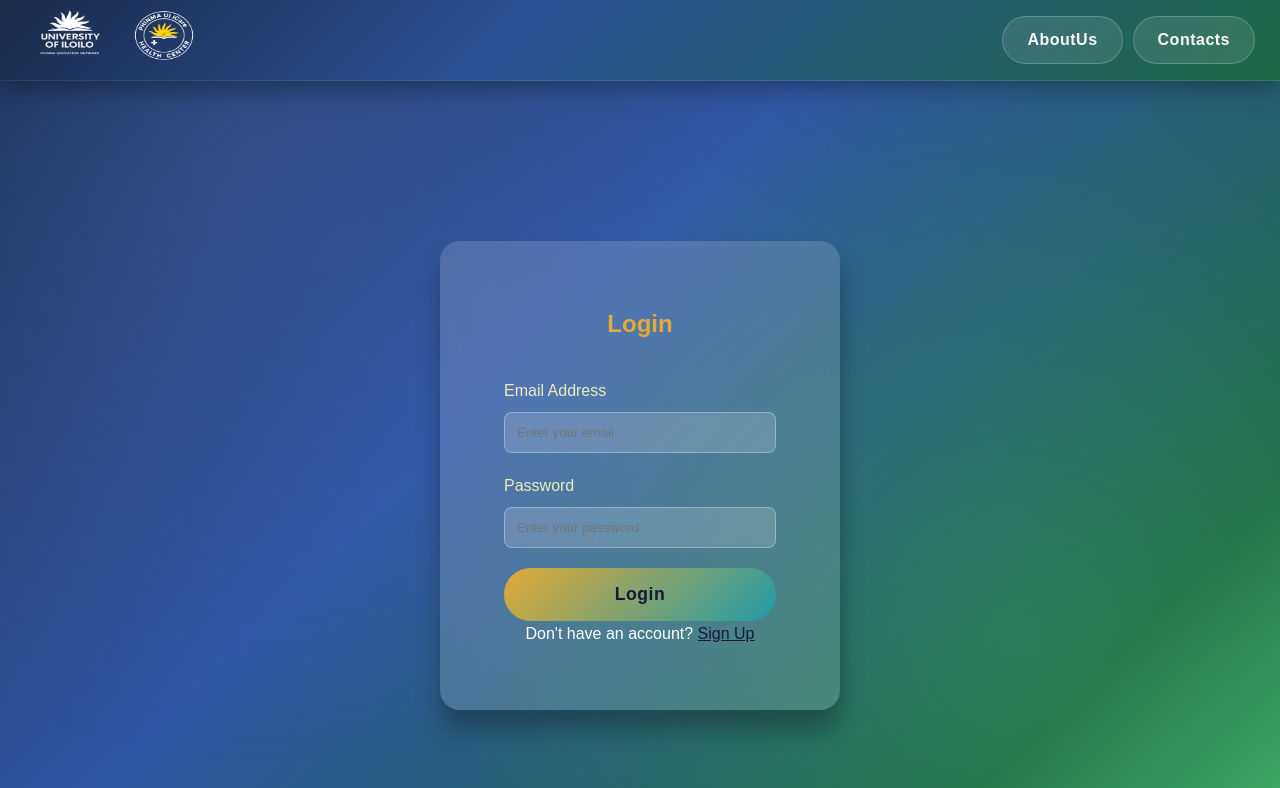
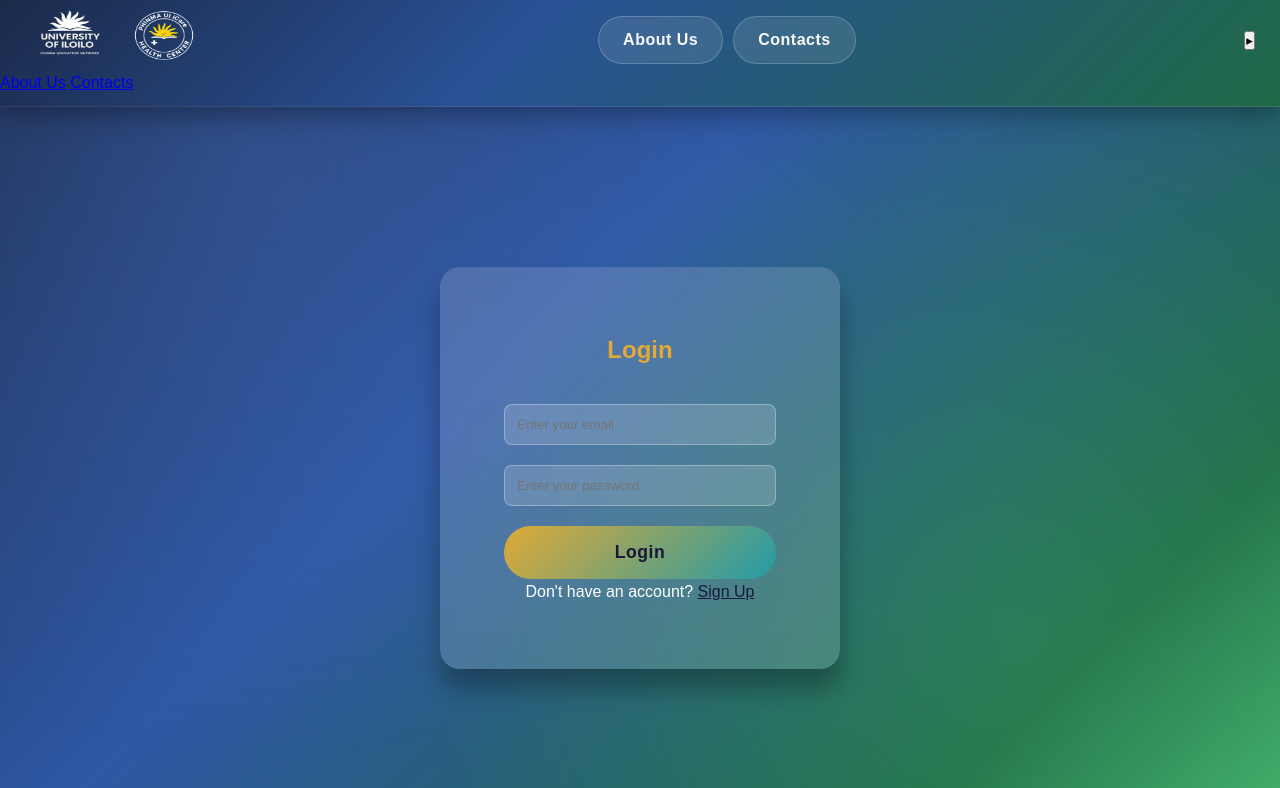
Before and after one commit to Khai16/MINI-CAPSTONE, a Flask app: page /login in a window 1280 px wide. Shown: the top 788 px of the page. Run offline with Flask 3, Linux system fonts and the light colour scheme.

Commit message:
Update Login.html

```diff
--- a/miniCapstone/templates/Login.html
+++ b/miniCapstone/templates/Login.html
@@ -7,46 +7,47 @@
   <link rel="stylesheet" href="{{ url_for('static', filename='css/login.css') }}">
 </head>
 <body>
-  <!-- Header -->
 <header>
   <nav class="header-container">
     <div class="nav-left">
       <img src="{{ url_for('static', filename='images/headerLogo.jpg') }}" alt="Header Logo">
-        <img src="{{ url_for('static', filename='images/iCareLogo.jpg') }}" alt="Header Logo">
+      <img src="{{ url_for('static', filename='images/iCareLogo.jpg') }}" alt="iCare Logo">
     </div>
 
-      <div class="nav-right">
-            <a href="{{ url_for('aboutUs_page') }}" class="btn btn-outline">AboutUs</a>
+    <!-- Desktop buttons -->
+    <div class="nav-right desktop-only">
+      <a href="{{ url_for('aboutUs_page') }}" class="btn btn-outline">About Us</a>
       <a href="{{ url_for('emergency_contacts_page') }}" class="login-button">Contacts</a>
     </div>
+
+    <!-- Mobile toggle -->
+    <button class="menu-toggle mobile-only">▸</button>
   </nav>
+
+  <!-- Mobile dropdown menu -->
+  <div class="mobile-menu mobile-only">
+    <a href="{{ url_for('aboutUs_page') }}">About Us</a>
+    <a href="{{ url_for('emergency_contacts_page') }}">Contacts</a>
+  </div>
 </header>
 
-  <!-- Login Form -->
 <section class="login-section">
   <div class="login-container">
     <h1>Login</h1>
-
     <form action="/login_process" method="post">
       {% if error %}
-          <div class="error-message" style="color:#ffdddd; margin-bottom:12px; text-align:center;">
-            {{ error }}
+        <div class="error-message">{{ error }}</div>
+      {% endif %}
+      <div class="input-box">
+        <input type="email" name="email" placeholder="Enter your email" required>
       </div>
-        {% endif %}
-
       <div class="input-box">
-          <label for="email">Email Address</label>
-          <input type="email" id="email" name="email" placeholder="Enter your email" required>
+        <input type="password" name="password" placeholder="Enter your password" required>
       </div>
-
-        <div class="input-box">
-           <label for="password">Password</label>
-          <input type="password" id="password" name="password" placeholder="Enter your password" required>
-        </div>
-
       <button type="submit" class="btn-submit">Login</button>
-
-        <p class="switch-text">Don't have an account? <a href="/signup_page" class="btn btn-outline">Sign Up</a></p>
+      <p class="switch-text">Don't have an account?
+        <a href="/signup_page" class="btn btn-outline">Sign Up</a>
+      </p>
     </form>
   </div>
 </section>
@@ -54,5 +55,15 @@
 <footer>
   <p>&copy; 2025 PHINMA University of Iloilo iCare System | All Rights Reserved.</p>
 </footer>
+
+<script>
+  const toggleBtn = document.querySelector('.menu-toggle');
+  const mobileMenu = document.querySelector('.mobile-menu');
+  toggleBtn.addEventListener('click', () => {
+    const isOpen = toggleBtn.classList.toggle('open');
+    mobileMenu.style.display = isOpen ? 'flex' : 'none';
+    toggleBtn.textContent = isOpen ? '▾' : '▸';
+  });
+</script>
 </body>
 </html>
```
Lines whose indentation alone changed are shown as unchanged.
